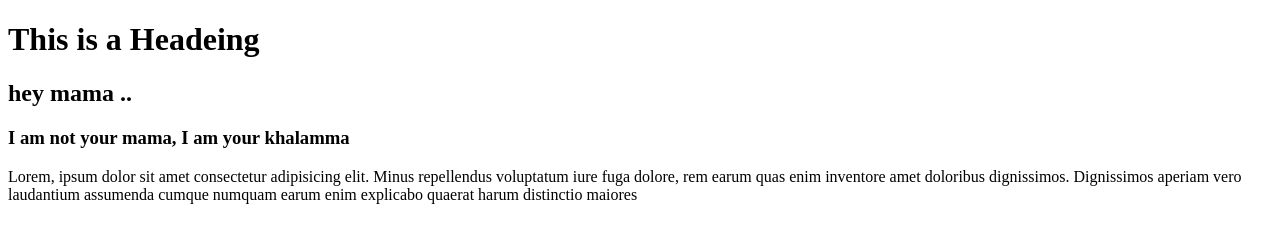
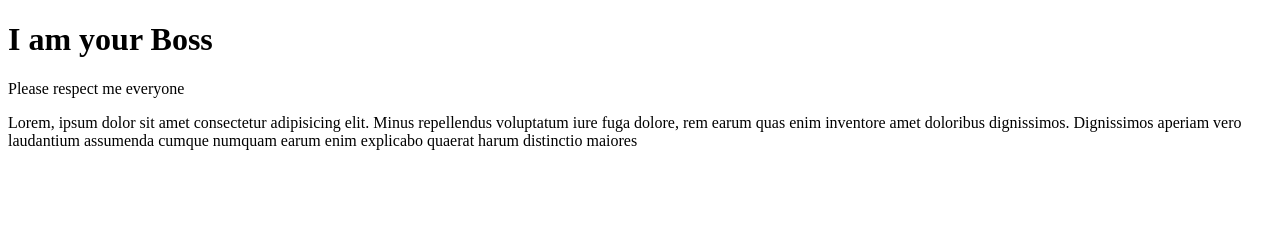
Before and after one commit to Rakibul159/Mango, a plain HTML site: page index.html in a window 1280 px wide. Drawn offline with Linux system fonts and the light colour scheme.

Commit message:
add two new heading line

```diff
--- a/index.html
+++ b/index.html
@@ -6,9 +6,8 @@
     <title>Document</title>
   </head>
   <body>
-    <h1>This is a Headeing</h1>
-    <h2>hey mama ..</h2>
-    <h3>I am not your mama, I am your khalamma</h3>
+   <h1>I am your Boss</h1>
+    <P>Please respect me everyone</P>
     <p>
       Lorem, ipsum dolor sit amet consectetur adipisicing elit. Minus
       repellendus voluptatum iure fuga dolore, rem earum quas enim inventore
```
